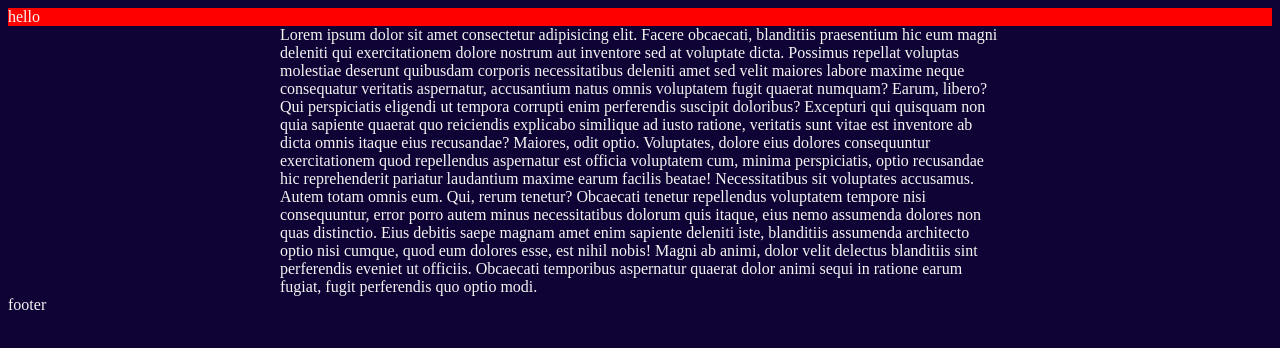
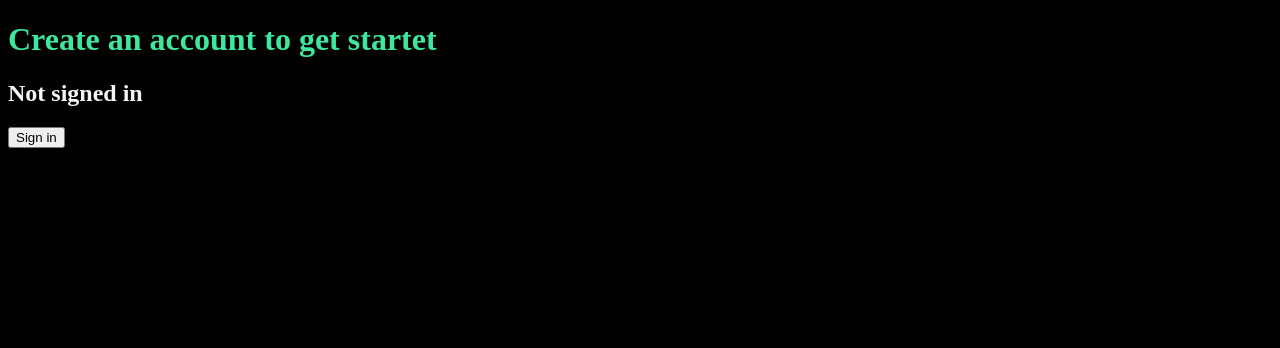
Before and after one commit to Fruchtix/booking-tool-frontend, a Next.js app: page / in a window 1280 px wide. Shown: the top 348 px of the page. Built offline with nearby package versions, Linux system fonts and the light colour scheme; no server answers.

Commit message:
initial setup

```diff
--- a/components/SampleComponent/Samplecomponent.tsx
+++ /dev/null
@@ -1,7 +0,0 @@
-import style from './Samplecomponent.module.css';
-
-const TeaList = () => {
-  return <div className={style.test}>hello</div>;
-};
-
-export default TeaList;
--- /dev/null
+++ b/components/SignIn/SignIn.tsx
@@ -0,0 +1,24 @@
+import style from './SignIn.module.css';
+import { useSession, signIn, signOut } from 'next-auth/react';
+
+const SignIn = () => {
+  const { data: session } = useSession();
+
+  if (session) {
+    return (
+      <div>
+        <h2>Signed in as {session.user?.email}</h2>
+        <button onClick={() => signOut()}>Sign out</button>
+      </div>
+    );
+  }
+
+  return (
+    <div>
+      <h2>Not signed in</h2>
+      <button onClick={() => signIn('cognito')}>Sign in</button>
+    </div>
+  );
+};
+
+export default SignIn;
--- a/package.json
+++ b/package.json
@@ -10,6 +10,7 @@
   },
   "dependencies": {
     "next": "12.1.4",
+    "next-auth": "^4.3.1",
     "react": "18.0.0",
     "react-dom": "18.0.0"
   },
--- a/pages/_app.tsx
+++ b/pages/_app.tsx
@@ -2,9 +2,14 @@ import '../styles/design_tokens.css';
 import '../styles/globals.css';
 import '../styles/utilities.css';
 import type { AppProps } from 'next/app';
+import { SessionProvider } from 'next-auth/react';
 
-function MyApp({ Component, pageProps }: AppProps) {
-  return <Component {...pageProps} />;
+function MyApp({ Component, pageProps: { session, ...pageProps } }: AppProps) {
+  return (
+    <SessionProvider session={session}>
+      <Component {...pageProps} />
+    </SessionProvider>
+  );
 }
 
 export default MyApp;
--- a/pages/api/hello.ts
+++ /dev/null
@@ -1,13 +0,0 @@
-// Next.js API route support: https://nextjs.org/docs/api-routes/introduction
-import type { NextApiRequest, NextApiResponse } from 'next'
-
-type Data = {
-  name: string
-}
-
-export default function handler(
-  req: NextApiRequest,
-  res: NextApiResponse<Data>
-) {
-  res.status(200).json({ name: 'John Doe' })
-}
--- a/pages/index.tsx
+++ b/pages/index.tsx
@@ -1,9 +1,12 @@
 import type { NextPage } from 'next';
 import Head from 'next/head';
-import Image from 'next/image';
-import Samplecomponent from '../components/SampleComponent/Samplecomponent';
+import SignIn from '../components/SignIn/SignIn';
+import { useSession } from 'next-auth/react';
+import Link from 'next/link';
 
 const Home: NextPage = () => {
+  const { data: session } = useSession();
+
   return (
     <div>
       <Head>
@@ -12,29 +15,14 @@ const Home: NextPage = () => {
         <link rel="icon" href="/favicon.ico" />
       </Head>
 
-      <Samplecomponent />
+      <h1>Create an account to get startet</h1>
+      <SignIn />
 
-      <main className="lockup">
-        <div>
-          Lorem ipsum dolor sit amet consectetur adipisicing elit. Facere obcaecati, blanditiis praesentium hic eum
-          magni deleniti qui exercitationem dolore nostrum aut inventore sed at voluptate dicta. Possimus repellat
-          voluptas molestiae deserunt quibusdam corporis necessitatibus deleniti amet sed velit maiores labore maxime
-          neque consequatur veritatis aspernatur, accusantium natus omnis voluptatem fugit quaerat numquam? Earum,
-          libero? Qui perspiciatis eligendi ut tempora corrupti enim perferendis suscipit doloribus? Excepturi qui
-          quisquam non quia sapiente quaerat quo reiciendis explicabo similique ad iusto ratione, veritatis sunt vitae
-          est inventore ab dicta omnis itaque eius recusandae? Maiores, odit optio. Voluptates, dolore eius dolores
-          consequuntur exercitationem quod repellendus aspernatur est officia voluptatem cum, minima perspiciatis, optio
-          recusandae hic reprehenderit pariatur laudantium maxime earum facilis beatae! Necessitatibus sit voluptates
-          accusamus. Autem totam omnis eum. Qui, rerum tenetur? Obcaecati tenetur repellendus voluptatem tempore nisi
-          consequuntur, error porro autem minus necessitatibus dolorum quis itaque, eius nemo assumenda dolores non quas
-          distinctio. Eius debitis saepe magnam amet enim sapiente deleniti iste, blanditiis assumenda architecto optio
-          nisi cumque, quod eum dolores esse, est nihil nobis! Magni ab animi, dolor velit delectus blanditiis sint
-          perferendis eveniet ut officiis. Obcaecati temporibus aspernatur quaerat dolor animi sequi in ratione earum
-          fugiat, fugit perferendis quo optio modi.
-        </div>
-      </main>
-
-      <footer>footer</footer>
+      {session && (
+        <h2>
+          <Link href="/dashboard">Go to the Dashboard</Link>
+        </h2>
+      )}
     </div>
   );
 };
--- a/styles/design_tokens.css
+++ b/styles/design_tokens.css
@@ -1,7 +1,9 @@
 :root {
   --green: #3fe79e;
-  --dark: #0f0235;
+  --dark: #000;
   --off-white: #f5f5f3;
+
+  --link-color: #f5f5f3;
 
   --space-sm: 0.5rem;
   --space-md: 1rem;
--- a/styles/globals.css
+++ b/styles/globals.css
@@ -35,3 +35,11 @@ main:focus {
 img {
   max-width: 100%;
 }
+
+.background-customizable {
+  background-color: green;
+}
+
+a {
+  color: var(--link-color);
+}
```
Also changed, not shown: pages/api/auth/[...nextauth].ts (added, +12 -0 lines), pages/dashboard.tsx (added, +28 -0 lines), components/SignIn/SignIn.module.css (renamed from components/SampleComponent/Samplecomponent.module.css), 1 other file (tests, documents, lock files or other folders).
